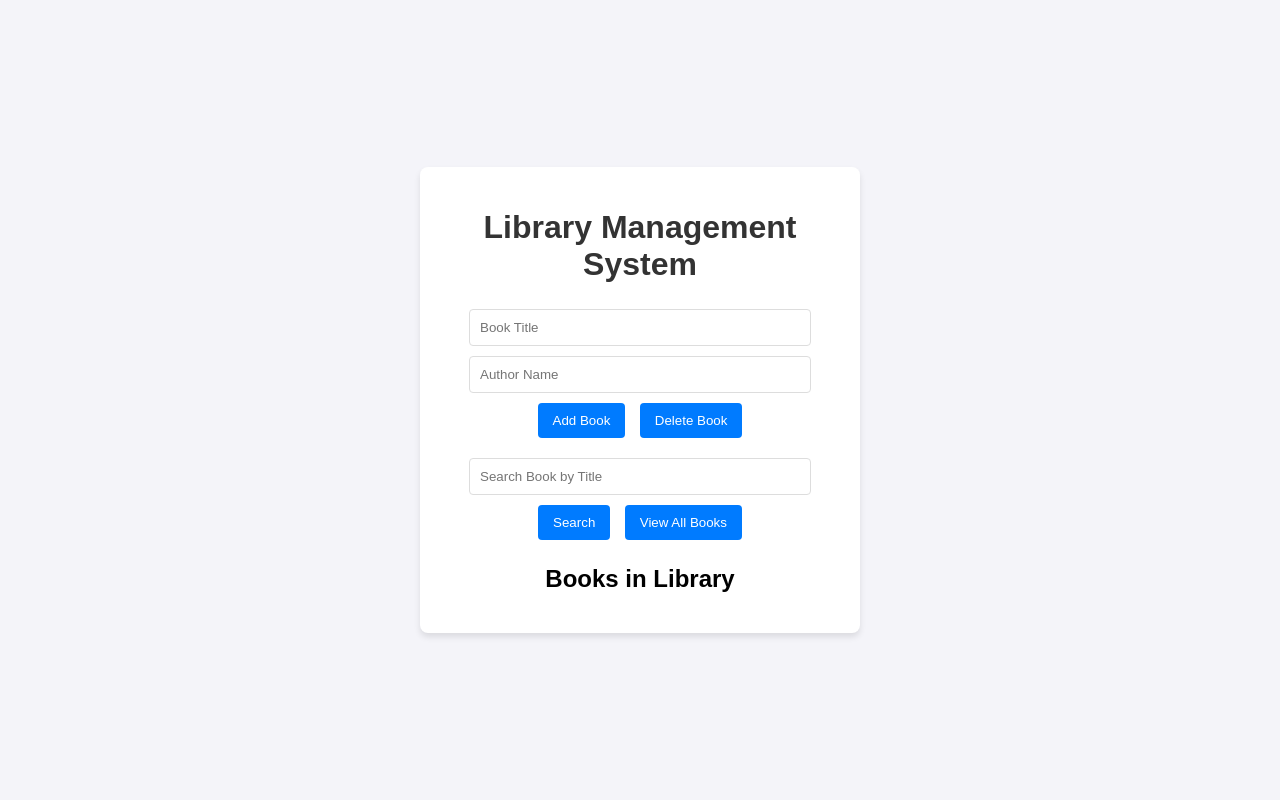
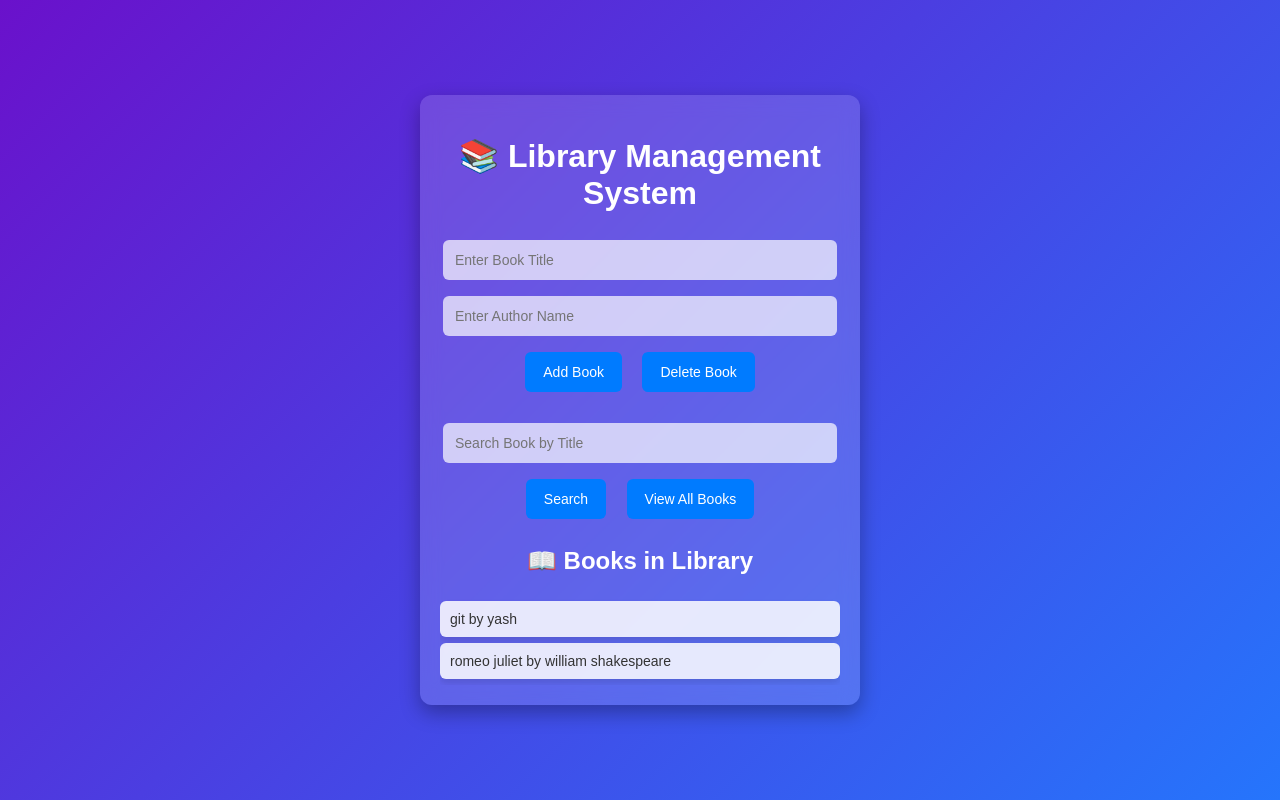
Before and after one commit to Sharanya-Gowda/gitactivity, a Flask app: page / in a window 1280 px wide. Run offline with Flask 3, Linux system fonts and the light colour scheme.

Commit message:
Resolve merge conflicts

```diff
--- a/static/style.css
+++ b/static/style.css
@@ -1,62 +1,92 @@
 body {
-    font-family: Arial, sans-serif;
-    background-color: #f4f4f9;
+    font-family: 'Arial', sans-serif;
+    background: linear-gradient(135deg, #6a11cb, #2575fc);
     margin: 0;
     padding: 0;
     display: flex;
     justify-content: center;
     align-items: center;
-    height: 100vh;
+    min-height: 100vh;
+    color: #fff;
 }
 
 .container {
-    background: white;
+    background: rgba(255, 255, 255, 0.15);
     padding: 20px;
-    border-radius: 8px;
-    box-shadow: 0 4px 6px rgba(0, 0, 0, 0.1);
+    border-radius: 12px;
+    box-shadow: 0 8px 20px rgba(0, 0, 0, 0.3);
+    backdrop-filter: blur(10px);
+    -webkit-backdrop-filter: blur(10px);
     width: 400px;
     text-align: center;
 }
 
 h1 {
-    color: #333;
+    color: #fff;
+    margin-bottom: 20px;
 }
 
 .form-container, .search-container {
-    margin: 10px 0;
+    margin: 15px 0;
 }
 
 input {
-    padding: 10px;
-    margin: 5px;
-    width: 80%;
-    border: 1px solid #ddd;
-    border-radius: 4px;
+    padding: 12px;
+    margin: 8px 0;
+    width: calc(100% - 30px);
+    border: none;
+    border-radius: 6px;
+    background: rgba(255, 255, 255, 0.7);
+    color: #333;
+    font-size: 14px;
+    outline: none;
 }
 
 button {
-    padding: 10px 15px;
-    margin: 5px;
-    background-color: #007BFF;
-    color: white;
+    padding: 12px 18px;
+    margin: 8px;
+    background: #007BFF;
+    color: #fff;
     border: none;
-    border-radius: 4px;
+    border-radius: 6px;
+    font-size: 14px;
     cursor: pointer;
+    transition: background 0.3s ease, transform 0.2s ease;
 }
 
 button:hover {
-    background-color: #0056b3;
+    background: #0056b3;
+    transform: scale(1.05);
 }
 
 .book-list ul {
     list-style-type: none;
     padding: 0;
+    margin: 0;
+    max-height: 200px;
+    overflow-y: auto;
 }
 
 .book-list li {
-    background: #f9f9f9;
+    background: rgba(255, 255, 255, 0.85);
+    color: #333;
     padding: 10px;
-    margin: 5px 0;
-    border: 1px solid #ddd;
+    margin: 6px 0;
+    border-radius: 6px;
+    text-align: left;
+    font-size: 14px;
+    box-shadow: 0 4px 6px rgba(0, 0, 0, 0.1);
+}
+
+::-webkit-scrollbar {
+    width: 8px;
+}
+
+::-webkit-scrollbar-thumb {
+    background: rgba(0, 0, 0, 0.4);
     border-radius: 4px;
 }
+
+::-webkit-scrollbar-thumb:hover {
+    background: rgba(0, 0, 0, 0.6);
+}
--- a/templates/index.html
+++ b/templates/index.html
@@ -8,10 +8,10 @@
 </head>
 <body>
     <div class="container">
-        <h1>Library Management System</h1>
+        <h1>📚 Library Management System</h1>
         <div class="form-container">
-            <input type="text" id="title" placeholder="Book Title">
-            <input type="text" id="author" placeholder="Author Name">
+            <input type="text" id="title" placeholder="Enter Book Title">
+            <input type="text" id="author" placeholder="Enter Author Name">
             <button onclick="addBook()">Add Book</button>
             <button onclick="deleteBook()">Delete Book</button>
         </div>
@@ -21,8 +21,10 @@
             <button onclick="viewAllBooks()">View All Books</button>
         </div>
         <div class="book-list">
-            <h2>Books in Library</h2>
-            <ul id="books"></ul>
+            <h2>📖 Books in Library</h2>
+            <ul id="books">
+                <!-- Books will be dynamically added here -->
+            </ul>
         </div>
     </div>
     <script>
@@ -70,6 +72,31 @@
                 booksList.appendChild(li);
             });
         }
+
+        async function searchBook() {
+            const search = document.getElementById('search').value.toLowerCase();
+            if (!search) {
+                alert("Please enter a book title to search.");
+                return;
+            }
+            const response = await fetch("/books");
+            const books = await response.json();
+            const booksList = document.getElementById('books');
+            booksList.innerHTML = "";
+            const filteredBooks = books.filter(book => book.Title.toLowerCase().includes(search));
+            if (filteredBooks.length === 0) {
+                alert("No books found matching your search.");
+            } else {
+                filteredBooks.forEach(book => {
+                    const li = document.createElement('li');
+                    li.textContent = `${book.Title} by ${book.Author}`;
+                    booksList.appendChild(li);
+                });
+            }
+        }
+
+        // Load all books when the page is loaded
+        window.onload = viewAllBooks;
     </script>
 </body>
 </html>
```
